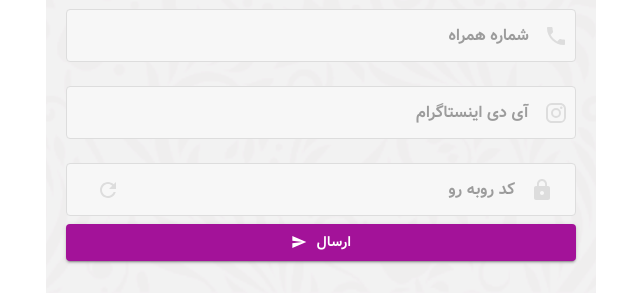
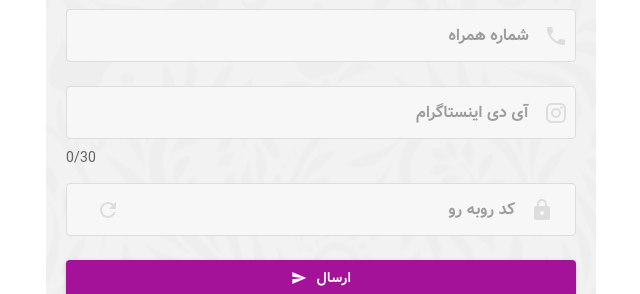
Before and after one commit to mohammadsohrabi2021/Festival, a React (Vite) app: page / in a window 1280 px wide. Shown: the part 798-1092 px from the top of the page, without its empty margins (319-959 px from the left). Built offline with nearby package versions, Linux system fonts and the light colour scheme; no server answers.

Commit message:
add fitcher lenth input done

```diff
--- a/src/components/HomePage.jsx
+++ b/src/components/HomePage.jsx
@@ -5,6 +5,8 @@ import {
   Box,
   InputAdornment,
   IconButton,
+  Typography,
+  Grid,
 } from "@mui/material";
 
 import { useFormik } from "formik";
@@ -56,7 +58,8 @@ const validationSchema = yup.object({
       "لطفا کیبورد خود را انگلیسی کنید",
       (value) => !containsPersianChars(value)
     )
-    .matches(/^[a-zA-Z0-9._-]*$/, "لطفا کیبورد خود را انگلیسی کنید"), // Allow English letters, digits, underscores, and dots
+    .matches(/^[a-zA-Z0-9._-]*$/, "لطفا کیبورد خود را انگلیسی کنید") // Allow English letters, digits, underscores, and dots
+    .max(30, "آی دی اینستاگرام نباید بیشتر از ۳۰ کاراکتر باشد"),
   captcha_code: yup
     .string("کد روبه رو را وارد کنید")
     .required("وارد کردن کد روبه رو الزامی است"),
@@ -67,6 +70,7 @@ function HomePage({ setIsSubmitted, setlLotteryId }) {
   const [submitError, setSubmitError] = useState(false);
   const [captcha, setCaptcha] = useState(null);
   const [errorMeasage, setErrorMeasage] = useState(null);
+  const [charCount, setCharCount] = useState(0);
 
   const fetchCaptchaData = async () => {
     const captchaData = await fetchCaptcha();
@@ -123,10 +127,17 @@ function HomePage({ setIsSubmitted, setlLotteryId }) {
         formik.setFieldError(name, "فقط اعداد مجاز هستند");
       }
     } else if (name === "instagram_id") {
-      // Only allow English letters, digits, underscores, and dots
-      if (/^[a-zA-Z0-9._-]*$/.test(value)) {
+      // Only allow English letters, digits, underscores, and dots and limit to 30 characters
+      if (/^[a-zA-Z0-9._-]*$/.test(value) && value.length <= 30) {
         formik.setFieldValue(name, value);
         formik.setFieldError(name, "");
+        setCharCount(value.length);
+      } else if (value.length > 30) {
+        formik.setFieldTouched(name, true);
+        formik.setFieldError(
+          name,
+          "آی دی اینستاگرام نباید بیشتر از ۳۰ کاراکتر باشد"
+        );
       } else {
         formik.setFieldTouched(name, true);
         formik.setFieldError(name, "لطفا کیبورد خود را انگلیسی کنید");
@@ -167,8 +178,8 @@ function HomePage({ setIsSubmitted, setlLotteryId }) {
       <BannerPage />
       <form onSubmit={formik.handleSubmit} style={{ padding: "0px 20px" }}>
         {initialFields.map((item) => (
+          <Box key={item?.id} >
             <TextField
-            key={item?.id}
               placeholder={item?.placeholder}
               variant="outlined"
               fullWidth
@@ -179,7 +190,9 @@ function HomePage({ setIsSubmitted, setlLotteryId }) {
               error={
                 formik.touched[item?.name] && Boolean(formik.errors[item?.name])
               }
-            helperText={formik.touched[item?.name] && formik.errors[item?.name]}
+              helperText={
+                formik.touched[item?.name] && formik.errors[item?.name]
+              }
               FormHelperTextProps={{ style: helperTextStyles }}
               sx={textFieldStyles}
               InputProps={{
@@ -188,9 +201,20 @@ function HomePage({ setIsSubmitted, setlLotteryId }) {
                 ),
               }}
             />
+            {item?.name === 'instagram_id' && (
+              <Typography
+                variant="body2"
+                color="textSecondary"
+                align="left"
+                // style={{ marginTop: "5px" }}
+              >
+                {charCount}/30
+              </Typography>
+            )}
+          </Box>
         ))}
 
-        <Box display="flex" alignItems="center">
+        <Box display="flex" alignItems="center" mb={2}>
           <TextField
             placeholder="کد روبه رو"
             variant="outlined"
@@ -219,13 +243,18 @@ function HomePage({ setIsSubmitted, setlLotteryId }) {
                     <Refresh sx={{ color: "#ddd" }} />
                   </IconButton>
                   {captcha && (
-                    <img src={`${BASE_URL}/${captcha?.link}`} style={{height:'50px'}} alt="captcha" />
+                    <img
+                      src={`${BASE_URL}/${captcha?.link}`}
+                      style={{ height: "50px" }}
+                      alt="captcha"
+                    />
                   )}
                 </InputAdornment>
               ),
             }}
           />
         </Box>
+
         <Box mb={4}>
           <Button
             type="submit"
```
Lines whose indentation alone changed are shown as unchanged.
